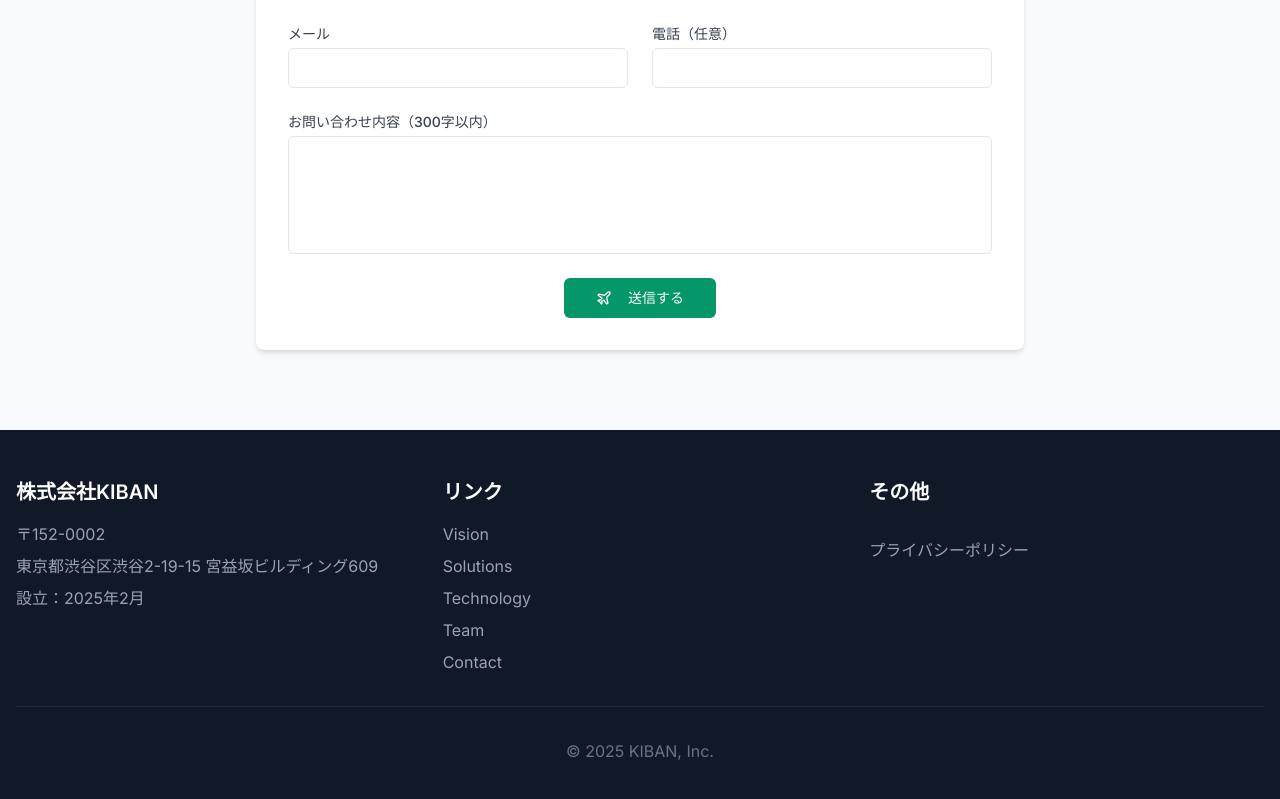
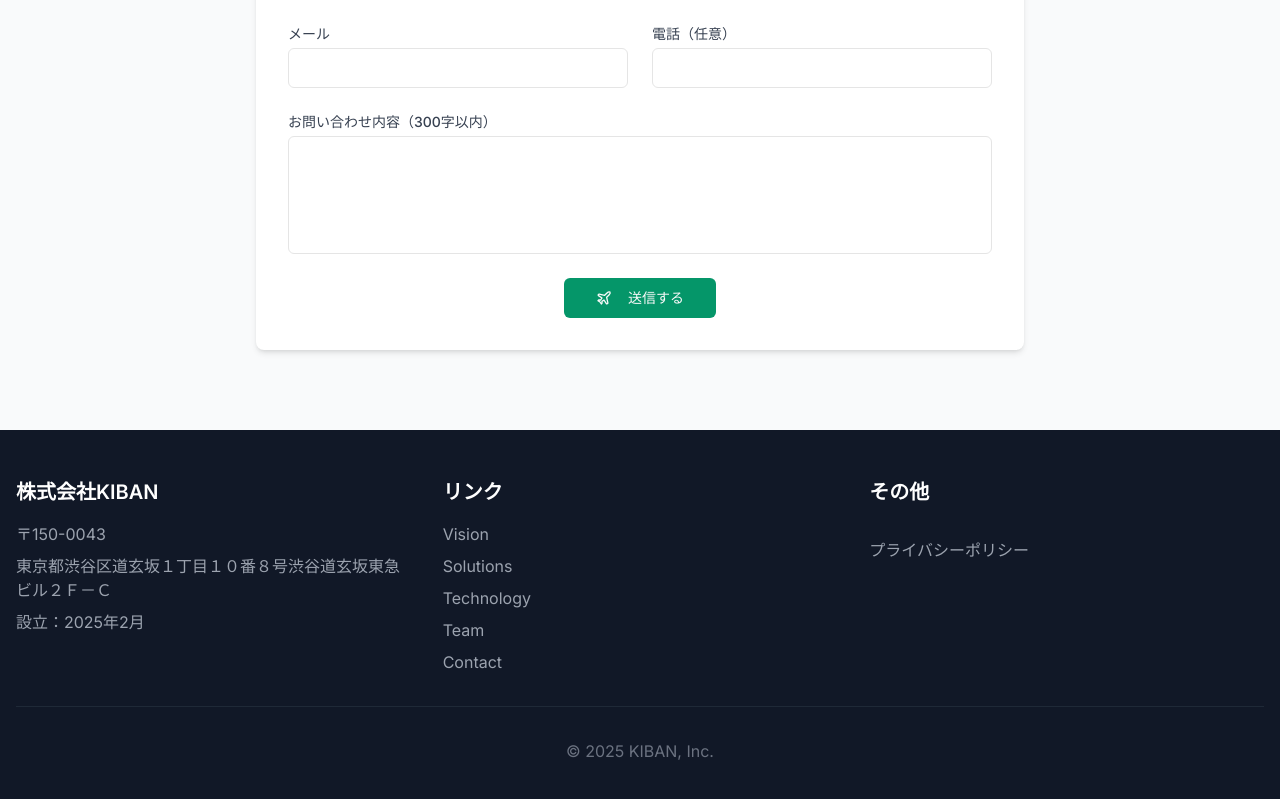
Before and after one commit to Tomoya-Izumi/v0-homepage, a Next.js app: page / in a window 1280 px wide. Shown: the part 6859-7658 px from the top of the page. Built offline with nearby package versions, Linux system fonts and the light colour scheme.

Commit message:
Update company address in footer

```diff
--- a/components/footer.tsx
+++ b/components/footer.tsx
@@ -8,8 +8,8 @@ export default function Footer() {
         <div className="grid grid-cols-1 md:grid-cols-3 gap-8">
           <div>
             <h3 className="text-xl font-semibold mb-4">株式会社KIBAN</h3>
-            <p className="text-gray-400 mb-2">〒152-0002</p>
-            <p className="text-gray-400 mb-2">東京都渋谷区渋谷2-19-15 宮益坂ビルディング609</p>
+            <p className="text-gray-400 mb-2">〒150-0043</p>
+            <p className="text-gray-400 mb-2">東京都渋谷区道玄坂１丁目１０番８号渋谷道玄坂東急ビル２Ｆ－Ｃ</p>
             <p className="text-gray-400">設立：2025年2月</p>
           </div>
 
```
